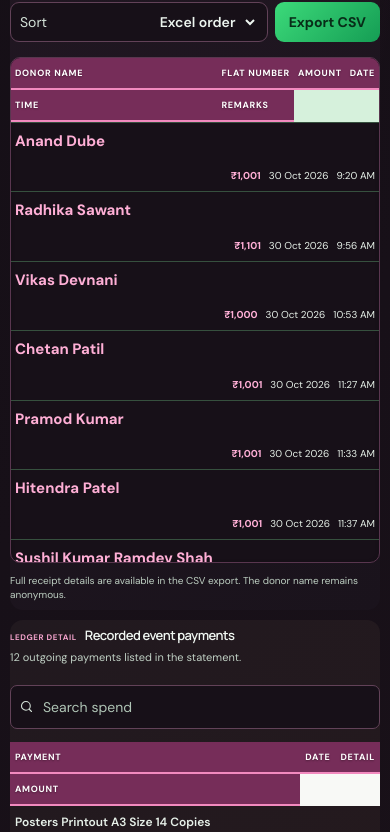
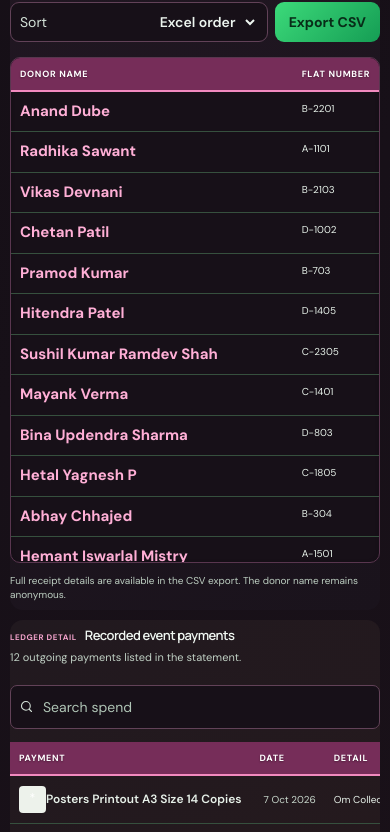
Before and after one commit to abhisheksawant52/Godrejnest, a React (Vite) app: page / in a window 390 px wide. Shown: the part 1698-2530 px from the top of the page. Built offline with nearby package versions, Linux system fonts and the light colour scheme; a web font is replaced by a local one.

Commit message:
Updating Data

```diff
--- a/src/styles.css
+++ b/src/styles.css
@@ -629,6 +629,28 @@ button:focus-visible,a:focus-visible,input:focus-visible,select:focus-visible{ou
 }
 @media(max-width:390px){.donor-table th,.activity-panel th{font-size:10px}}
 
+/* Keep the full desktop canvas within the viewport and make every ledger field
+   reachable on narrow screens through a clearly scrollable table region. */
+@media(min-width:761px){
+ html,body,#root{max-width:100%;overflow-x:clip}
+ .main-content{min-width:0;width:calc(100vw - 240px);margin-left:240px;padding-left:clamp(20px,3vw,52px);padding-right:clamp(20px,3vw,52px)}
+ .content-grid,.bottom-grid,.stats-grid{min-width:0}
+}
+@media(max-width:760px){
+ html,body,#root{max-width:100%;overflow-x:clip}
+ .main-content{min-width:0;width:100%;margin:0;padding-left:14px;padding-right:14px}
+ .donor-table-scroll{max-width:100%;overflow-x:auto!important;overflow-y:auto}
+ .donor-table,.activity-panel table{display:table!important;width:max-content!important;min-width:680px!important;table-layout:auto;border-collapse:collapse}
+ .activity-panel .table-scroll{max-width:100%;overflow-x:auto!important;overflow-y:hidden}
+ .donor-table thead,.activity-panel thead{display:table-header-group!important;position:sticky;top:0;z-index:3}
+ .donor-table tbody,.activity-panel tbody{display:table-row-group!important}
+ .donor-table tr,.activity-panel tr{display:table-row!important;min-width:0!important;border-bottom:1px solid #59364f}
+ .donor-table th,.donor-table td,.activity-panel th,.activity-panel td{display:table-cell!important;white-space:nowrap;overflow:visible;text-overflow:clip;padding:10px 9px}
+ .donor-table td:nth-child(1),.donor-table td:nth-child(3),.donor-table td:nth-child(4),.donor-table td:nth-child(5),.donor-table td:nth-child(6){display:table-cell!important}
+ .activity-panel td:first-child .expense-avatar{display:inline-grid}
+ .activity-panel td:first-child b{display:inline;white-space:normal}
+}
+
 /* Unified dark theme and responsive contrast pass. */
 :root{
  color-scheme:dark;
```
Also changed, not shown: 4 other files (tests, documents, lock files or other folders).
